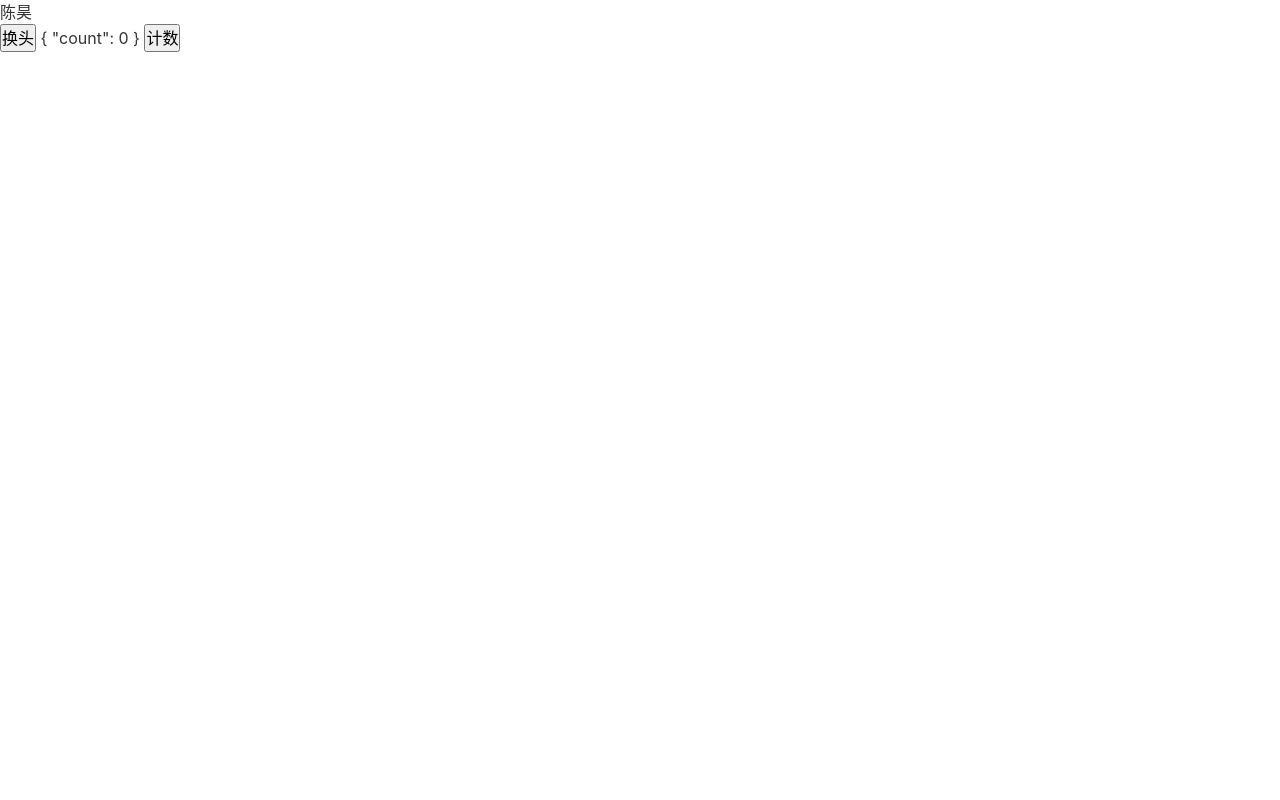
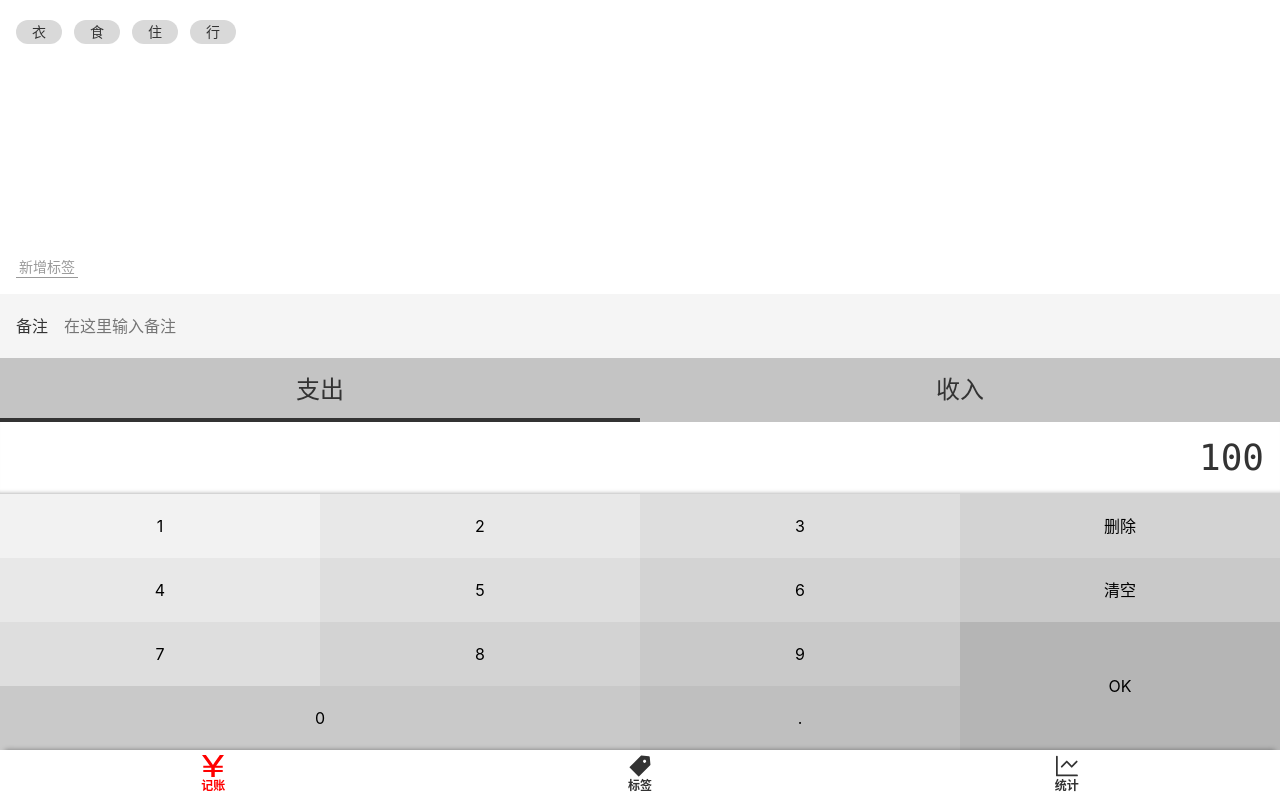
Before and after one commit to bigWaterMonster/toy, a Vue app: page /#/money in a window 1280 px wide. Built offline with nearby package versions, Linux system fonts and the light colour scheme.

Commit message:
delete VueCompositionApi

```diff
--- a/src/App.vue
+++ b/src/App.vue
@@ -1,46 +1,8 @@
 <template>
   <div id="app">
-    <!-- <router-view /> -->
-    <Child :name="name" @changeHead="changeHead"/>
-    <button @click="changeName">换头</button>
-    {{ count }}
-    <button @click="changeCount">计数</button>
-
+    <router-view />
   </div>
 </template>
-
-<script>
-import { defineComponent, ref, reactive, computed } from "@vue/composition-api";
-import Child from './Child'
-
-const App = defineComponent({
-  name: 'app',
-  components: {
-    Child
-  },
-  setup() {
-    const name = ref('陈昊') // 浅观察
-    const count = reactive({ count: 0 }) // 深观察
-    const newCount = reactive({name})
-    const nameWrapper = computed(() => name.value)
-    function changeName() {
-      console.log('开始换头')
-      name.value = '超人'
-    }
-    function changeHead() {
-      console.log('头换完了')
-    }
-    function changeCount() {
-      count.count += 1
-    }
-    return { changeName, name, count, changeHead, changeCount }
-  }
-})
-
-
-
-export default App
-</script>
 
 <style lang="scss">
 @import '~@/assets/style/reset.scss';
--- a/src/Child.vue
+++ /dev/null
@@ -1,27 +0,0 @@
-<template>
-  <div>
-    {{name}}
-  </div>
-</template>
-
-<script lang="ts">
-import { defineComponent, watchEffect } from "@vue/composition-api";
-
-const Child = defineComponent({
-  name: 'child',
-  props: {
-    name: {
-      type: String
-    }
-  },
-  setup(props, context) {
-    console.log(context)
-    watchEffect(() => {
-      console.log('name is ' + props.name)
-      // context.emit('changeHead')
-    })
-  }
-})
-
-export default Child
-</script>
--- a/src/main.ts
+++ b/src/main.ts
@@ -5,14 +5,14 @@ import router from './router'
 import store from './store'
 import Layout from './components/Layout.vue'
 import Icon from './components/Icon.vue'
-import VueCompositionApi from '@vue/composition-api'
+// import VueCompositionApi from '@vue/composition-api'
 
 Vue.config.productionTip = false
 
 Vue.component('Layout', Layout)
 Vue.component('Icon', Icon)
 
-Vue.use(VueCompositionApi)
+// Vue.use(VueCompositionApi)
 
 new Vue({
   router,
```
